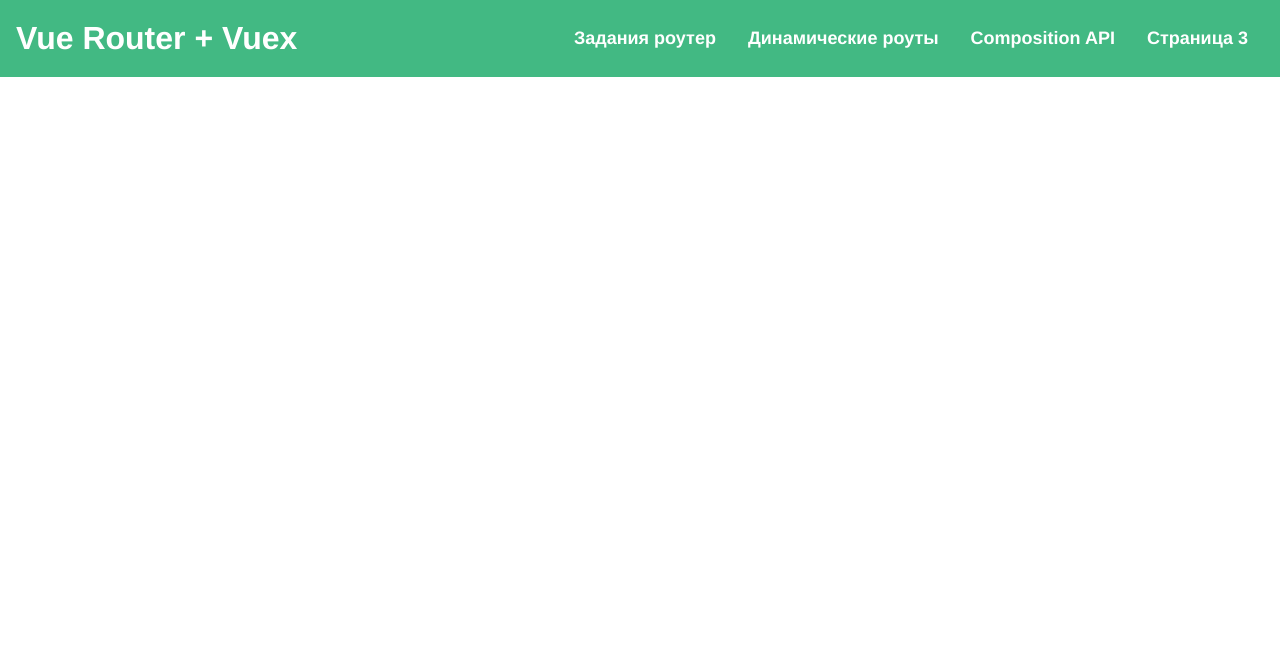
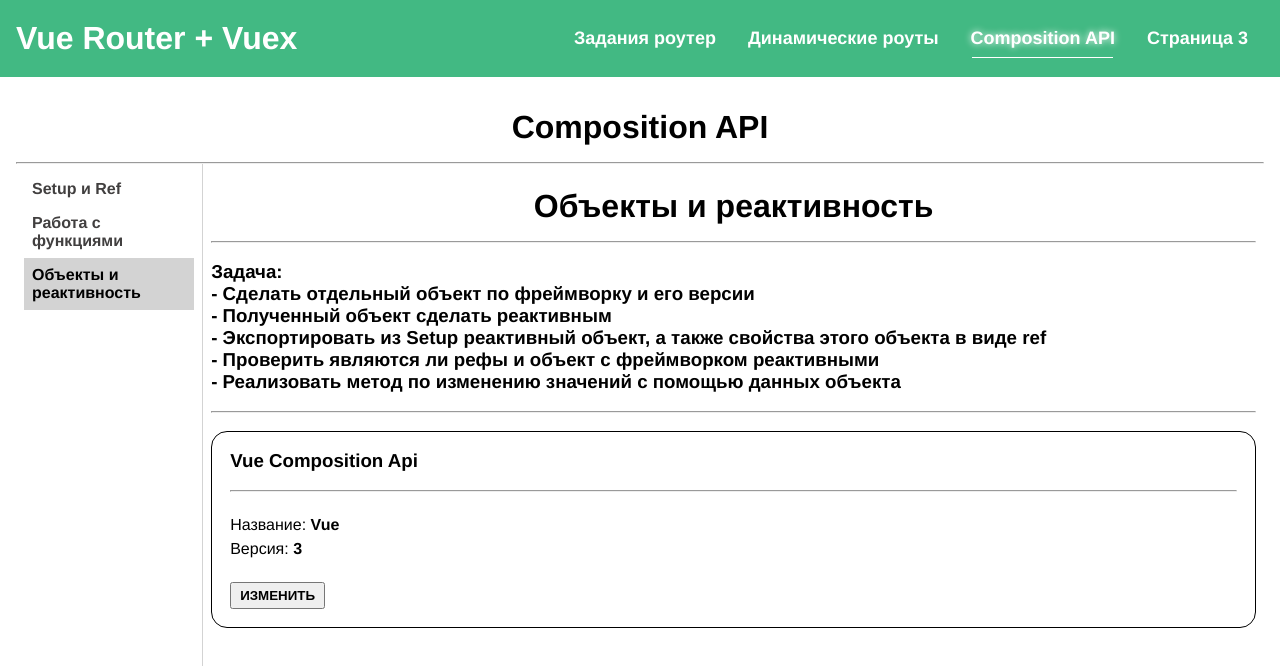
Before and after one commit to VladimirShadrov/vue-router-and-vuex-repetition, a Vue app: page /composition/reactive-objects in a window 1280 px wide. Shown: the top 666 px of the page. Built offline with nearby package versions, Linux system fonts and the light colour scheme.

Commit message:
Объекты и реактивность

```diff
--- a/src/components/composition/AppCompositionApi.vue
+++ b/src/components/composition/AppCompositionApi.vue
@@ -26,6 +26,10 @@ export default {
         {
           theme: 'Работа с функциями',
           to: { name: 'methods' },
+        },
+        {
+          theme: 'Объекты и реактивность',
+          to: { name: 'reactive-objects' },
         },
       ],
     };
--- a/src/components/composition/pages/AppMethods.vue
+++ b/src/components/composition/pages/AppMethods.vue
@@ -15,32 +15,21 @@
     <br />
 
     <div class="item">
-      Название: <b> {{ title }} </b>
+      Название: <b> {{}} </b>
     </div>
     <div class="item">
-      Версия: <b> {{ version }} </b>
+      Версия: <b> {{}} </b>
     </div>
     <br />
 
-    <button @click="changeTitle" class="button">Изменить</button>
+    <button class="button">Изменить</button>
   </div>
 </template>
 
 <script>
 import { ref } from 'vue';
 
-export default {
-  setup() {
-    const title = ref('Vue');
-    const version = ref('3');
-    function changeTitle() {
-      title.value = 'React';
-      version.value = '18';
-    }
-
-    return { title, version, changeTitle };
-  },
-};
+export default {};
 </script>
 
 <style scoped>
--- /dev/null
+++ b/src/components/composition/pages/AppObjects.vue
@@ -0,0 +1,73 @@
+<template>
+  <h1 class="theme-title">Объекты и реактивность</h1>
+  <hr />
+  <br />
+  <h3>
+    Задача: <br />
+    - Сделать отдельный объект по фреймворку и его версии <br />
+    - Полученный объект сделать реактивным <br />
+    - Экспортировать из Setup реактивный объект, а также свойства этого объекта в виде ref <br />
+    - Проверить являются ли рефы и объект с фреймворком реактивными<br />
+    - Реализовать метод по изменению значений с помощью данных объекта<br />
+  </h3>
+  <br />
+  <hr />
+  <br />
+
+  <!-- ЗДЕСЬ ПИСАТЬ РЕШЕНИЕ -->
+  <div class="wrapper">
+    <h3>Vue Composition Api</h3>
+    <br />
+    <hr />
+    <br />
+
+    <div class="item">
+      Название: <b> {{ title }} </b>
+    </div>
+    <div class="item">
+      Версия: <b> {{ version }} </b>
+    </div>
+    <br />
+
+    <button @click="changeTitle" class="button">Изменить</button>
+  </div>
+</template>
+
+<script>
+import { ref, reactive, toRefs, isRef, isReactive } from 'vue';
+
+export default {
+  setup() {
+    const title = ref('Vue');
+    const version = ref('3');
+    const frameWork = reactive({
+      title: 'React',
+      version: 18,
+    });
+
+    function changeTitle() {
+      title.value = frameWork.title;
+      version.value = frameWork.version;
+    }
+
+    return { title, version, changeTitle };
+  },
+};
+</script>
+
+<style scoped>
+.wrapper {
+  padding: 18px;
+  border: 1px solid black;
+  border-radius: 16px;
+}
+.item {
+  margin: 6px 0;
+}
+.button {
+  cursor: pointer;
+  padding: 4px 8px;
+  text-transform: uppercase;
+  font-weight: bold;
+}
+</style>
--- a/src/router/index.ts
+++ b/src/router/index.ts
@@ -14,6 +14,7 @@ import App404Page from '../components/vueRouter/App404Page.vue';
 import AppCompositionApi from '../components/composition/AppCompositionApi.vue';
 import AppSetup from '../components/composition/pages/AppSetup.vue';
 import AppMethods from '../components/composition/pages/AppMethods.vue';
+import AppObjects from '../components/composition/pages/AppObjects.vue';
 
 /**
  *
@@ -45,6 +46,11 @@ const routes: Array<RouteRecordRaw> = [
         component: AppMethods,
         name: 'methods',
       },
+      {
+        path: 'reactive-objects',
+        component: AppObjects,
+        name: 'reactive-objects',
+      },
     ],
   },
   {
```
